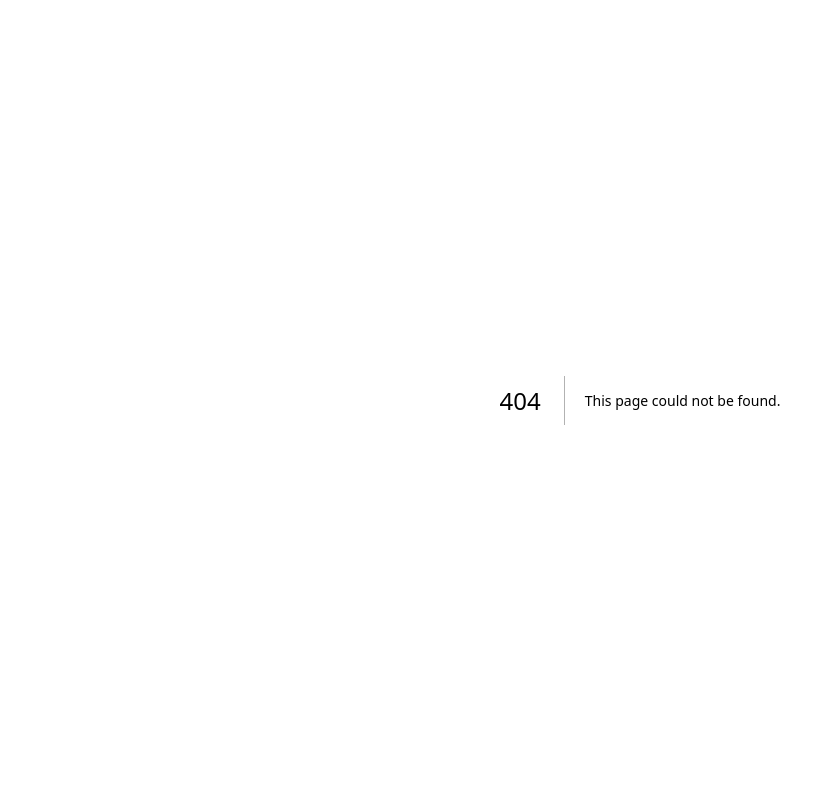
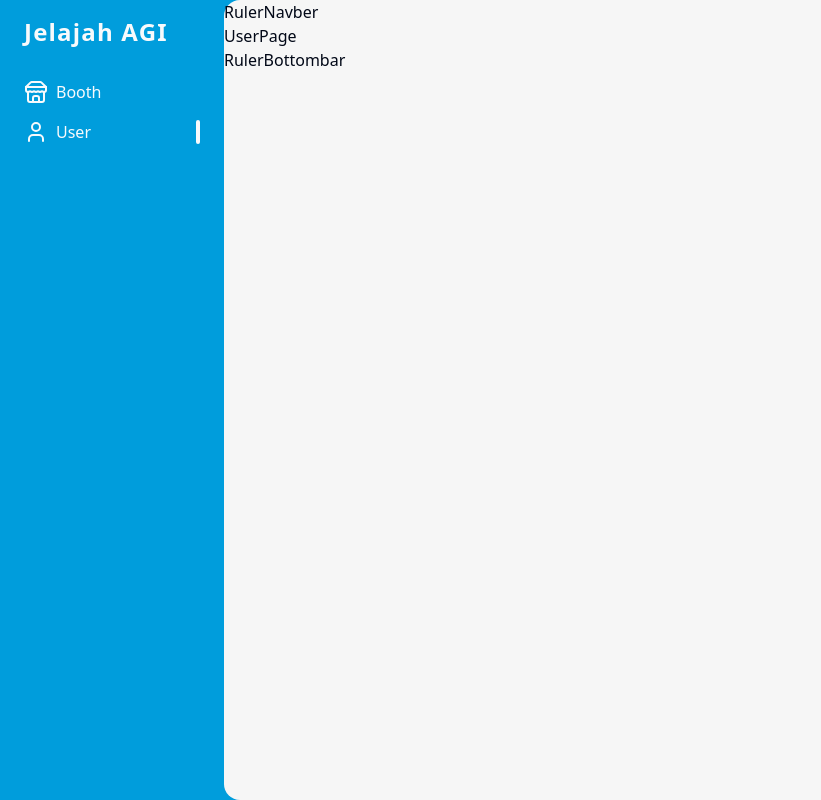
Before and after one commit to fikrialwan/jelajah-agi, a Next.js app: page /ruler/user in a window 1280 px wide. Before the commit this address had no page. Shown: the whole page, without its empty margins (0-821 px from the left). Built offline with nearby package versions, Linux system fonts and the light colour scheme.

Commit message:
feat: add sidebar layout for ruler

```diff
--- a/src/app/roler/booth/page.tsx
+++ b/src/app/ruler/booth/page.tsx
@@ -1,7 +1,5 @@
 import Booth from "~/lib/components/pages/ruler/booth";
 
-function BoothPage() {
+export default function BoothPage() {
   return <Booth />;
 }
-
-export default BoothPage;
--- a/src/app/roler/layout.tsx
+++ b/src/app/ruler/layout.tsx
@@ -2,19 +2,19 @@ import RulerBottombar from "~/lib/components/features/ruler/layout/bottombar";
 import RulerNavbar from "~/lib/components/features/ruler/layout/navbar";
 import RulerSidebar from "~/lib/components/features/ruler/layout/sidebar";
 
-function RulerLayout({
+export default function RulerLayout({
   children,
 }: Readonly<{
   children: React.ReactNode;
 }>) {
   return (
-    <div>
-      <RulerNavbar />
+    <div className="flex flex-row bg-primary w-full">
       <RulerSidebar />
-      <main>{children}</main>
-      <RulerBottombar />
+      <div className="h-screen w-full bg-background md:rounded-s-2xl">
+        <RulerNavbar />
+        <main>{children}</main>
+        <RulerBottombar />
+      </div>
     </div>
   );
 }
-
-export default RulerLayout;
--- a/src/app/roler/page.tsx
+++ b/src/app/ruler/page.tsx
@@ -1,7 +1,5 @@
 import Booth from "~/lib/components/pages/ruler/booth";
 
-function RulerPage() {
+export default function RulerPage() {
   return <Booth />;
 }
-
-export default RulerPage;
--- /dev/null
+++ b/src/app/ruler/user/page.tsx
@@ -0,0 +1,3 @@
+export default function UserPage() {
+  return <div>UserPage</div>;
+}
--- a/src/lib/components/features/ruler/layout/bottombar.tsx
+++ b/src/lib/components/features/ruler/layout/bottombar.tsx
@@ -1,5 +1,3 @@
-function RulerBottombar() {
+export default function RulerBottombar() {
   return <nav>RulerBottombar</nav>;
 }
-
-export default RulerBottombar;
--- a/src/lib/components/features/ruler/layout/navbar.tsx
+++ b/src/lib/components/features/ruler/layout/navbar.tsx
@@ -1,5 +1,3 @@
-function RulerNavbar() {
+export default function RulerNavbar() {
   return <header>RulerNavber</header>;
 }
-
-export default RulerNavbar;
--- a/src/lib/components/features/ruler/layout/sidebar.tsx
+++ /dev/null
@@ -1,5 +0,0 @@
-function RulerSidebar() {
-  return <aside>RulerSidebar</aside>;
-}
-
-export default RulerSidebar;
--- /dev/null
+++ b/src/lib/components/features/ruler/layout/sidebar/index.tsx
@@ -0,0 +1,30 @@
+import Link from "next/link";
+import { cn } from "~/lib/styles/utils";
+import SideNavLink from "./navlink";
+import { Store, User } from "lucide-react";
+
+export default function RulerSidebar() {
+  return (
+    <aside
+      className={cn(
+        "bg-primary sticky top-0 h-screen py-4 px-6",
+        "hidden",
+        "md:flex md:min-w-56 flex-col gap-8"
+      )}
+    >
+      <h1 className="text-primary-foreground font-bold text-2xl tracking-wider">
+        <Link href="/">Jelajah AGI</Link>
+      </h1>
+      <nav>
+        <ul className="flex flex-col gap-4">
+          <SideNavLink isIndex href="/ruler/booth" icon={<Store />}>
+            Booth
+          </SideNavLink>
+          <SideNavLink icon={<User />} href="/ruler/user">
+            User
+          </SideNavLink>
+        </ul>
+      </nav>
+    </aside>
+  );
+}
--- /dev/null
+++ b/src/lib/components/features/ruler/layout/sidebar/navlink.tsx
@@ -0,0 +1,33 @@
+"use client";
+
+import Link from "next/link";
+import { usePathname } from "next/navigation";
+import { cn } from "~/lib/styles/utils";
+
+interface IProps {
+  isIndex?: boolean;
+  href: string;
+  children: React.ReactNode;
+  icon: React.ReactNode;
+}
+
+export default function SideNavLink({ isIndex, href, children, icon }: IProps) {
+  const pathname = usePathname();
+
+  const isActive = (isIndex && pathname === "/ruler") || href === pathname;
+
+  return (
+    <li className="flex flex-row text-primary-foreground items-center justify-between">
+      <Link href={href} className="flex-1 flex flex-row gap-2 items-center">
+        {icon}
+        {children}
+      </Link>
+      <div
+        className={cn(
+          "h-6 w-1 rounded-3xl",
+          isActive ? "bg-primary-foreground" : "bg-primary"
+        )}
+      />
+    </li>
+  );
+}
```
